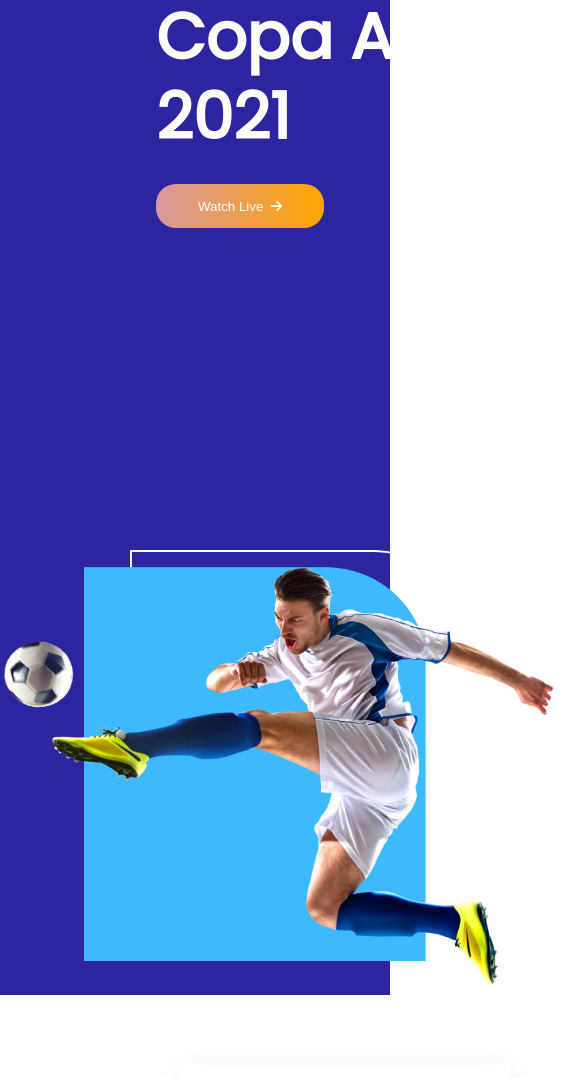
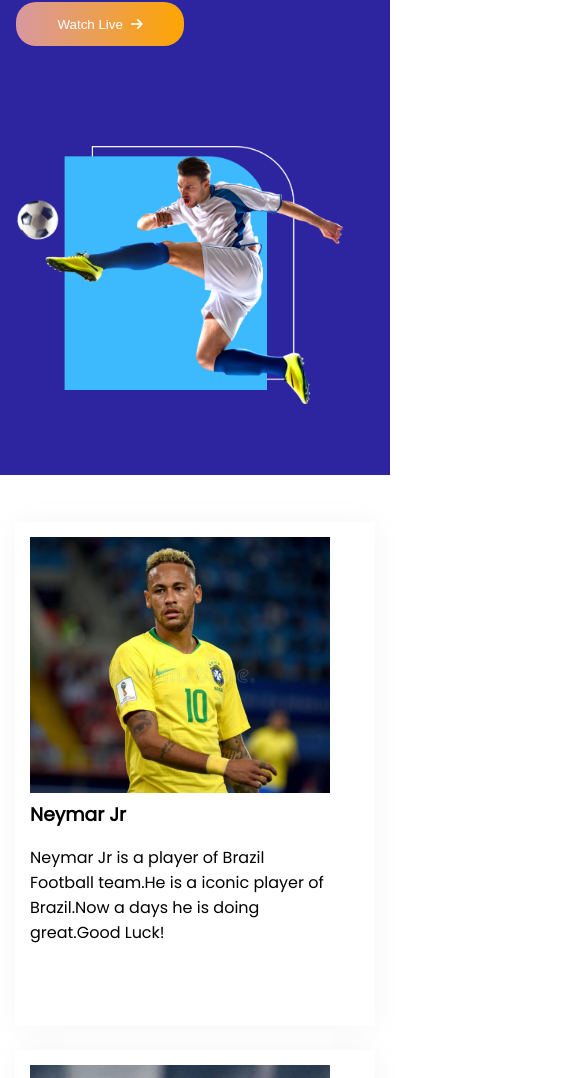
Before and after one commit to miraj2017/Football-Assignment, a plain HTML site: page index.html in a window 390 px wide. Shown: the part 290-1368 px from the top of the page, 585 px wide, since content can reach past the window. Drawn offline with Linux system fonts and the light colour scheme.

Commit message:
responsive

```diff
--- a/style.css
+++ b/style.css
@@ -256,31 +256,112 @@ footer{
 /* -------------------MEDIA QUERY STARTS HERE--------------- */
 
 @media  only screen and (max-width:576px) {
+ body{
+    margin: 0;
+    font-family: 'Poppins', sans-serif;
+
+}
 header{
-
     background-color:#2D25A0;
     display: grid;
     grid-template-columns: repeat(1, 1fr);
 }
-.players{
-    display: grid;
-    grid-template-columns: repeat(1, 1fr);
-    grid-gap: 20px 0px;
+
+.header-left{
+    padding-left: 16px;
+    padding-top: 112px;
+    padding-right: 70px;
+
+}
+
+.header-left h1{
+    width: 274px;
+    font-size: 36px;
+    line-height: 50px;
+    font-weight: 700;
+    color: #FFFFFF;
+    margin-block-start: 0;
+    margin-block-end: 0;
+
+}
+.header-button{
+    margin-top: 30px;
+    margin-bottom: 50px;
+    margin-right: 173px;
+    padding: 10px 24px;
+    background:linear-gradient(to right ,rgb(216, 152, 160),orange);
+    width: 168px;
+    height:44px ;
+    border: none;
+    border-radius: 20px;
+
+}
+
+.header-button i{
+   margin-left: 8px;
+}
+.header-button a{
+   text-decoration: none;
+   color: white;
+}
+
+.header-right{
+    margin-left: 15px;
+    margin-right: 16px;
+    margin-top: 50px;
+    margin-bottom: 62px;
+}
+.header-right img{
+
+  width: 329px;
+  height: 260px;
 
 }
 
 
-footer{
-    width: 200px;
-    margin: 0 auto;
-    margin-bottom: 63px;
- }
 
- .footer-text{
-    margin: 20px 0px;
-    width: 150px;
-    margin: 0 auto;
-    margin-left: 20px;
+
+
+.section-1{
+    margin-top: 47px;
+}
+
+.players{
+    display: grid;
+    grid-template-columns: repeat(1, 1fr);
+    grid-gap: 24px 0px;
+    margin-left:15px ;
+    margin-right: 15px;
+    margin-top: 47px;
+    margin-bottom: 165px;
+}
+
+.player{
+    width: 330px;
+    height: 474px;
+    padding: 15px;
+    box-shadow: 1px 1px 30px whitesmoke;
+
+}
+.player-image{
+    width: 300px;
+
+
+}
+.player-image img{
+    width: 300px;
+    height: 256px;
+}
+
+.player-text{
+    width: 300PX;
+    height: 154px;
+}
+.player-text h3{
+    margin-block-start: 0PX;
+    margin-inline-end: 0PX;
+    margin-block-end: 0px;
+    font-weight: 0;
 }
 
 
@@ -288,10 +369,4 @@ footer{
 
 
 
-
-
-
-
-
-
 }
```
